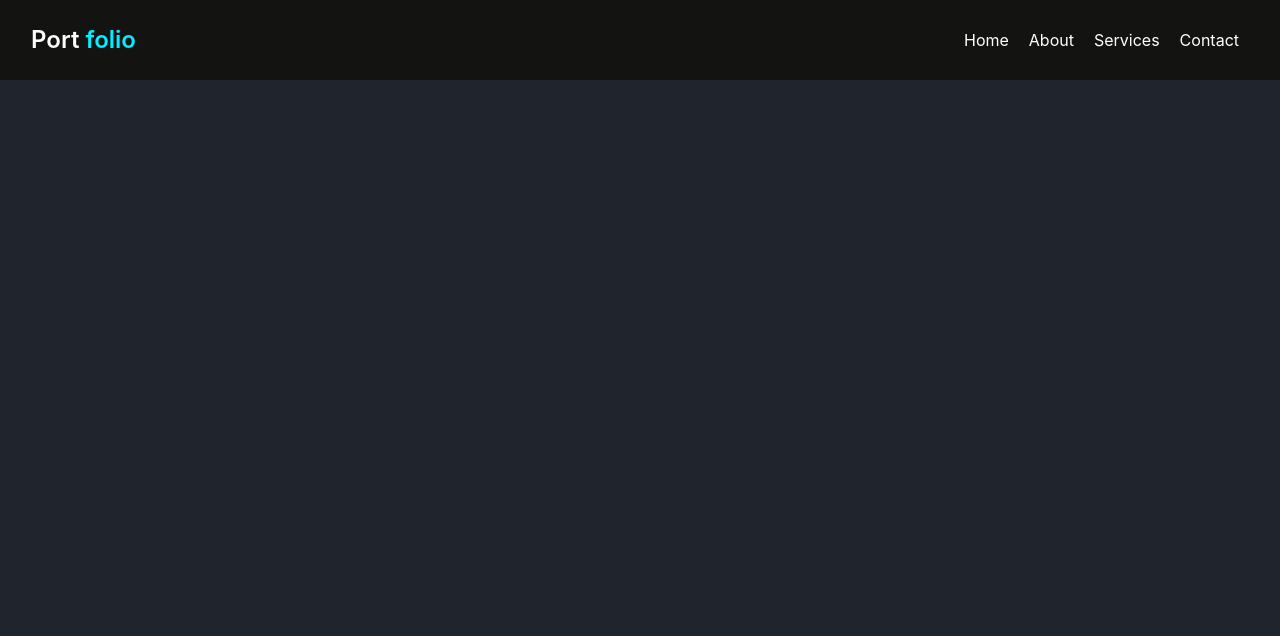
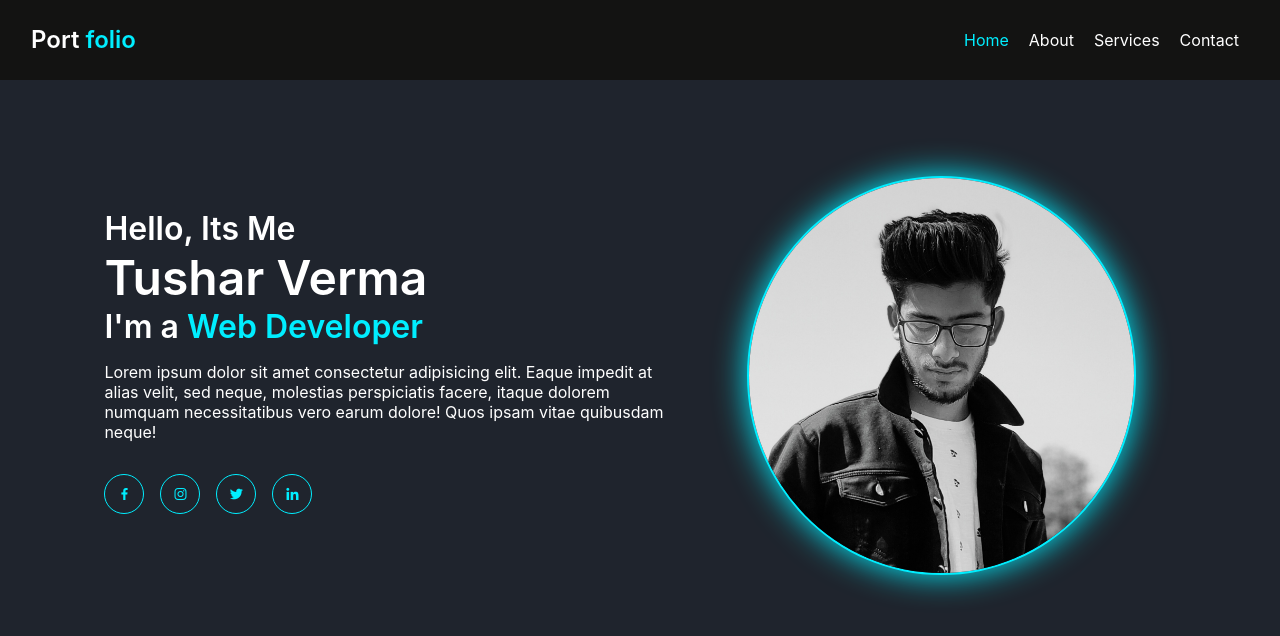
Before and after one commit to Tushar6396/react-portfolio, a React (Create React App) app: page / in a window 1280 px wide. Shown: the top 636 px of the page. Built offline with nearby package versions, Linux system fonts and the light colour scheme.

Commit message:
fixed defect in first load

```diff
--- a/src/App.css
+++ b/src/App.css
@@ -16,6 +16,23 @@
   border: none;
 }
 
+.app {
+  display: flex;
+  flex-direction: column;
+  height: 100vh;
+}
+
+.content-container {
+  flex: 1;
+  overflow-y: auto;
+}
+
+.content {
+  display: flex;
+  flex-direction: column;
+  align-items: center;
+  padding: 2rem;
+}
 .active {
   color: var(--x-color);
 }
--- a/src/App.js
+++ b/src/App.js
@@ -7,22 +7,27 @@ import Services from './Components/Services';
 import Contact from './Components/Contact';
 import Error from './Components/Error';
 import Header from './Components/Header';
+import Footer from './Components/Footer';
 
 function App() {
   return (
+    <div className="app">
+
     <BrowserRouter>
-
-      <Routes>
-        <Route path='/' element={<Header />} >
-          <Route path='/home' element={<Home />} />
+      <Header />
+      <div className="content">
+        <Routes>
+          <Route path='/' element={<Home />} />
           <Route path='/about' element={<About />} />
           <Route path='/services' element={<Services />} />
-          {/* <Route path='/projects' element={<Projects />} /> */}
           <Route path='/contact' element={<Contact />} />
           <Route path='*' element={<Error />} />
-        </Route>
-      </Routes>
+        </Routes>
+      </div>
+      {/* <Footer /> */}
     </BrowserRouter>
+
+    </div>
   );
 }
 
--- a/src/Components/About.js
+++ b/src/Components/About.js
@@ -2,8 +2,8 @@ import Image from "../Images/image.jpg"
 
 export default function About(){
     return(
-        <>
-            <div className="heading">
+       <div>
+            <div className="heading" >
                 <h2>About <span>Me</span></h2>
             </div>
             <section className="about">
@@ -20,7 +20,6 @@ export default function About(){
                     proident, sunt in culpa qui officia deserunt mollit anim id est laborum.</p>
                 </div>
             </section>
-
-        </>
+        </div>
     )
 }
--- a/src/Components/Contact.js
+++ b/src/Components/Contact.js
@@ -31,8 +31,7 @@ export default function Contact(){
         onSubmit
     })
     return(
-        <>
-            <section className="contact">
+            <section className="contact" style={{ overflowY: 'auto', maxHeight: '100vh' }}>
                 <div className="heading">
                     <h2>Contact <span>Me!</span></h2>
                 </div>
@@ -92,6 +91,5 @@ export default function Contact(){
                     </div>
                 </div>
             </section>
-        </>
     )
 }
--- /dev/null
+++ b/src/Components/Footer.js
@@ -0,0 +1,9 @@
+export default function Footer(){
+    return(
+        <footer class="footer">
+            <div class="footer-text">
+                <p>Copyright &copy; by Tushar Verma | All rights reserved </p>
+            </div>
+	    </footer>
+    )
+}
--- a/src/Components/Header.js
+++ b/src/Components/Header.js
@@ -7,7 +7,7 @@ export default function Header(){
                 <h2 className="port">Port <span className="folio">folio</span></h2>
                 <nav className="navbar">
                     <a href="#home">
-                        <NavLink to="/home">Home</NavLink>
+                        <NavLink to="/">Home</NavLink>
                     </a>
                     <a href="#about">
                         <NavLink to="/about">About</NavLink>
```
Also changed, not shown: src/Components/Services.js (+3 -6 lines).
